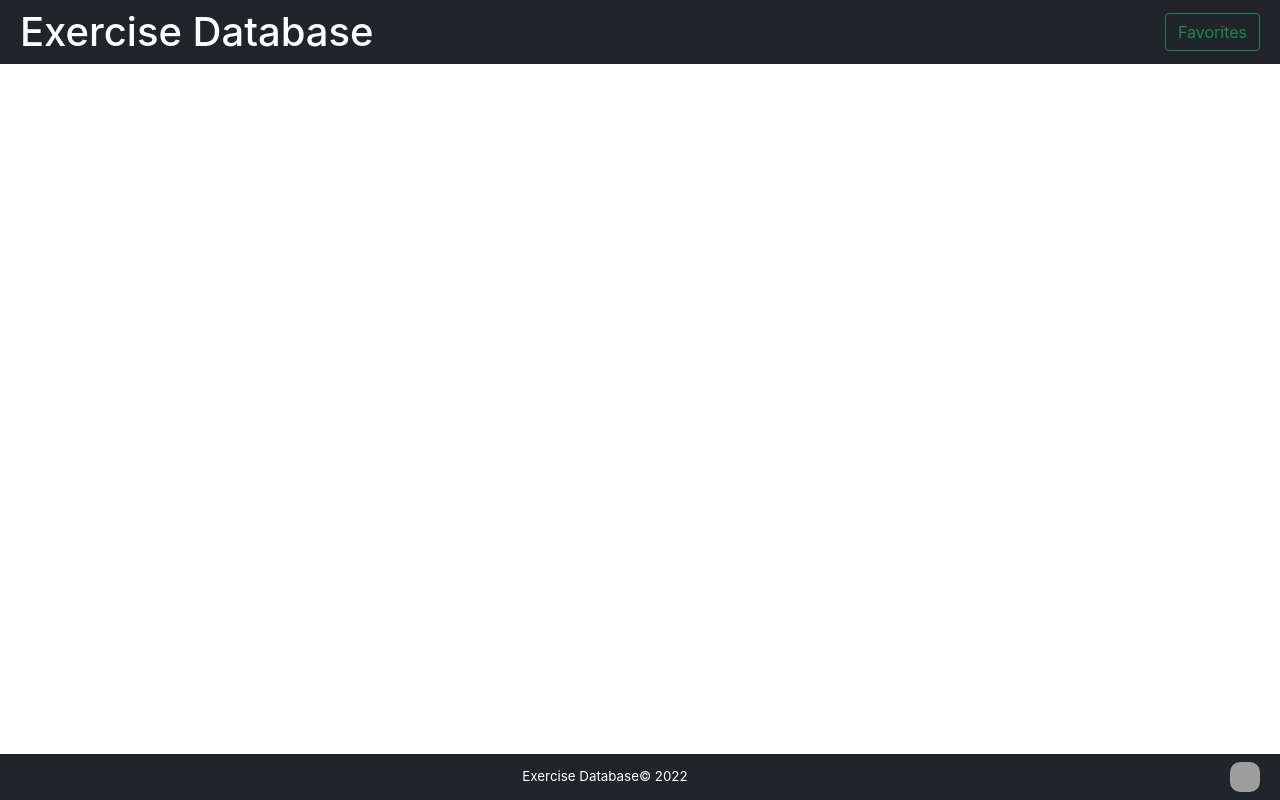
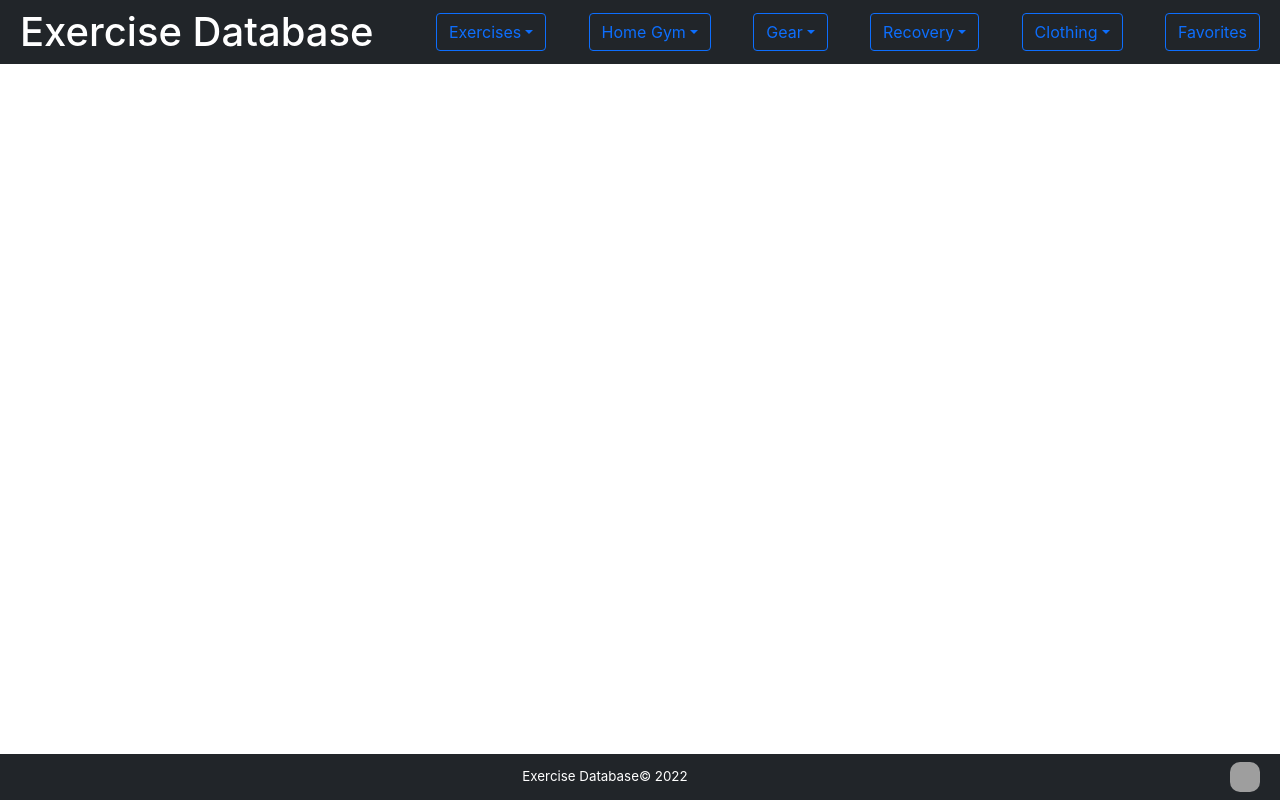
Before and after one commit to joshstotts/exercise-database, a React (Create React App) app: page / in a window 1280 px wide. Built offline with nearby package versions, Linux system fonts and the light colour scheme; grey boxes are pictures that could not be loaded.

Commit message:
items added to nav

```diff
--- a/src/App.css
+++ b/src/App.css
@@ -1,11 +1,16 @@
 #favorite {
-  margin: 0 20px;
+  margin-right: 20px;
 }
 
 #appname {
   color: white;
   margin: 0 20px;
   display: flex;
+}
+
+.dropdown {
+  display: flex;
+  justify-content: end;
 }
 
 #copyright {
--- a/src/components/nav.js
+++ b/src/components/nav.js
@@ -6,7 +6,51 @@ function Nav() {
         <div>
             <nav id='nav' className='navbar sticky-top bg-dark'>
                 <div id='appname' className='h1'>Exercise Database</div>
-                <div id='favorite' className='btn btn-outline-success'>Favorites</div>
+
+                <div className='dropdown'>
+                    <button id='dorpdownMenuButton5' className='btn btn-outline-primary dropdown-toggle' type='button' data-bs-toggle='dropdown'>
+                        Exercises
+                    </button>
+                    <ul className='dropdown-menu' aria-labelledby='dropdownMenuButton5'>
+                        <li><a className='dropdown-item' href="#">Chest</a></li>
+                    </ul>
+                </div>
+
+                <div className='dropdown'>
+                    <button id='dropdownMenuButton4' className='btn btn-outline-primary dropdown-toggle' type='button' data-bs-toggle='dropdown'>
+                        Home Gym
+                    </button>
+                    <ul className='dropdown-menu' aria-labelledby='dropdownMenuButton4'>
+                        <li><a className='dropdown-item' href="#">Squat Racks</a></li>
+                    </ul>
+                </div>
+
+                <div className='dropdown'>
+                    <button id='dropdownMenuButton3' className='btn btn-outline-primary dropdown-toggle' type='button' data-bs-toggle='dropdown' aria-expanded='false'>
+                        Gear
+                    </button>
+                    <ul className='dropdown-menu' aria-labelledby='dropdownMenuButton3'>
+                        <li><a className='dropdown-item' href="#">Backpacks</a></li>
+                    </ul>
+                </div>
+
+                <div className='dropdown'>
+                    <button id='dropdownMenuButton2' className='btn btn-outline-primary dropdown-toggle' type='button' data-bs-toggle='dropdown'>
+                        Recovery
+                    </button>
+                    <ul className='dropdown-menu' aria-labelledby='dropdownMenuButton2'>
+                        <li><a className='dropdown-item' href="#"></a></li>
+                    </ul>
+                </div>
+
+                <div className='dropdown'>
+                    <button id='dropdownMenuButton1' className='btn btn-outline-primary dropdown-toggle' type='button' data-bs-toggle='dropdown' aria-expanded='false'>Clothing</button>
+                    <ul className='dropdown-menu' aria-labelledby='dropdownMenuButton1'>
+                        <li><a className='dropdown-item' href='#'>Nike</a></li>
+                    </ul>
+                </div>
+
+                <button id='favorite' className='btn btn-outline-primary'>Favorites</button>
             </nav>
         </div>
     )
```
